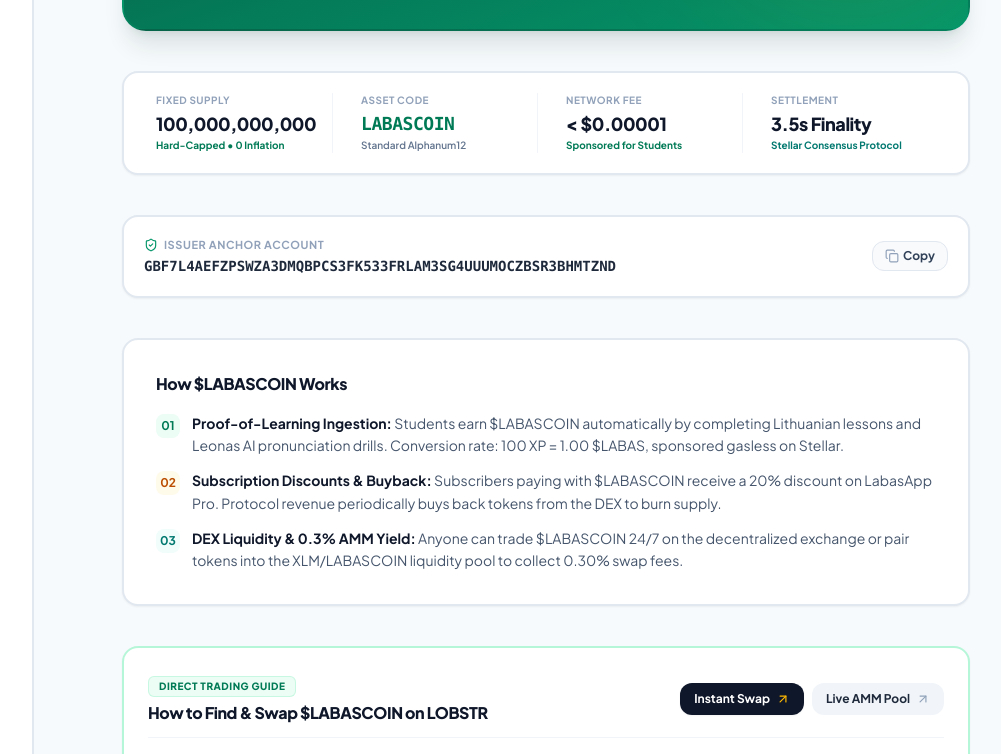
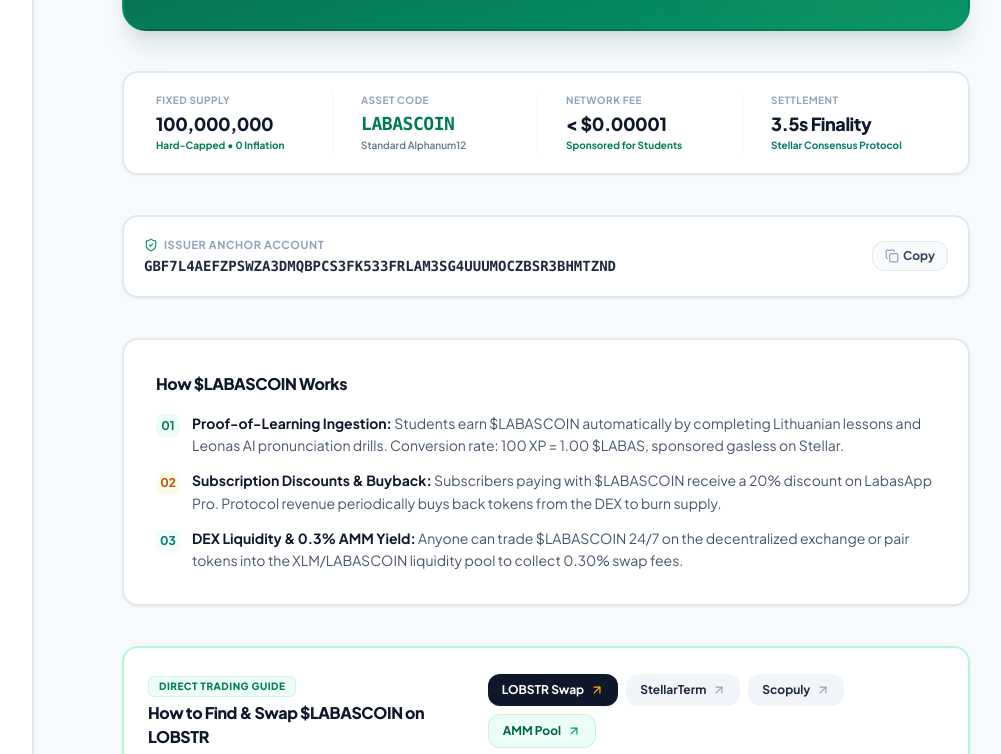
Before and after one commit to ekpeprince/sekmes-lithuanian, a Next.js app: page /token in a window 1280 px wide. Shown: the part 379-1133 px from the top of the page, without its empty margins (222-1223 px from the left). Built offline with nearby package versions, Linux system fonts and the light colour scheme; no server answers.

Commit message:
feat(token): update supply to 100M and add multi-exchange trading links

```diff
--- a/src/app/token/page.tsx
+++ b/src/app/token/page.tsx
@@ -18,7 +18,7 @@ import {
 
 const ISSUER_ADDRESS = 'GBF7L4AEFZPSWZA3DMQBPCS3FK533FRLAM3SG4UUUMOCZBSR3BHMTZND';
 const ASSET_CODE = 'LABASCOIN';
-const TOTAL_SUPPLY = '100,000,000,000';
+const TOTAL_SUPPLY = '100,000,000';
 
 const StellarMark: React.FC<{ className?: string }> = ({ className = 'w-4 h-4' }) => (
   <svg
@@ -141,7 +141,7 @@ export default function TokenPortalPage() {
               Fixed Supply
             </span>
             <span className="text-lg font-black text-slate-900 tracking-tight block mt-0.5">
-              100,000,000,000
+              {TOTAL_SUPPLY}
             </span>
             <span className="text-[10px] text-emerald-700 font-bold block">
               Hard-Capped • 0 Inflation
@@ -272,24 +272,42 @@ export default function TokenPortalPage() {
                 How to Find & Swap $LABASCOIN on LOBSTR
               </h2>
             </div>
-            <div className="flex items-center gap-2">
+            <div className="flex flex-wrap items-center gap-2">
               <a
-                href="https://lobstr.co/trade/LABASCOIN:GBF7L4AEFZPSWZA3DMQBPCS3FK533FRLAM3SG4UUUMOCZBSR3BHMTZND"
+                href="https://lobstr.co/swap/XLM/LABASCOIN:GBF7L4AEFZPSWZA3DMQBPCS3FK533FRLAM3SG4UUUMOCZBSR3BHMTZND"
                 target="_blank"
                 rel="noopener noreferrer"
                 className="px-3.5 py-2 rounded-xl bg-slate-900 hover:bg-slate-800 text-white text-xs font-bold inline-flex items-center gap-1.5 shadow-xs transition shrink-0 cursor-pointer"
               >
-                <span>Instant Swap</span>
+                <span>LOBSTR Swap</span>
                 <ArrowUpRight className="w-3.5 h-3.5 text-amber-400" />
+              </a>
+              <a
+                href="https://stellarterm.com/exchange/LABASCOIN-GBF7L4AEFZPSWZA3DMQBPCS3FK533FRLAM3SG4UUUMOCZBSR3BHMTZND/XLM-native"
+                target="_blank"
+                rel="noopener noreferrer"
+                className="px-3.5 py-2 rounded-xl bg-slate-100 hover:bg-slate-200 text-slate-800 text-xs font-bold inline-flex items-center gap-1.5 transition shrink-0 cursor-pointer"
+              >
+                <span>StellarTerm</span>
+                <ArrowUpRight className="w-3.5 h-3.5 text-slate-400" />
+              </a>
+              <a
+                href="https://scopuly.com/trade/LABASCOIN-XLM/GBF7L4AEFZPSWZA3DMQBPCS3FK533FRLAM3SG4UUUMOCZBSR3BHMTZND/native"
+                target="_blank"
+                rel="noopener noreferrer"
+                className="px-3.5 py-2 rounded-xl bg-slate-100 hover:bg-slate-200 text-slate-800 text-xs font-bold inline-flex items-center gap-1.5 transition shrink-0 cursor-pointer"
+              >
+                <span>Scopuly</span>
+                <ArrowUpRight className="w-3.5 h-3.5 text-slate-400" />
               </a>
               <a
                 href="https://stellar.expert/explorer/public/liquidity-pool/1a886a34bc7712a9691692b5da494d092ae84f5d0e0804d8baa46c9fbdc214f3"
                 target="_blank"
                 rel="noopener noreferrer"
-                className="px-3.5 py-2 rounded-xl bg-slate-100 hover:bg-slate-200 text-slate-800 text-xs font-bold inline-flex items-center gap-1.5 transition shrink-0 cursor-pointer"
+                className="px-3.5 py-2 rounded-xl bg-emerald-50 hover:bg-emerald-100 text-emerald-800 border border-emerald-200/60 text-xs font-bold inline-flex items-center gap-1.5 transition shrink-0 cursor-pointer"
               >
-                <span>Live AMM Pool</span>
-                <ArrowUpRight className="w-3.5 h-3.5 text-slate-400" />
+                <span>AMM Pool</span>
+                <ArrowUpRight className="w-3.5 h-3.5 text-emerald-600" />
               </a>
             </div>
           </div>
```
